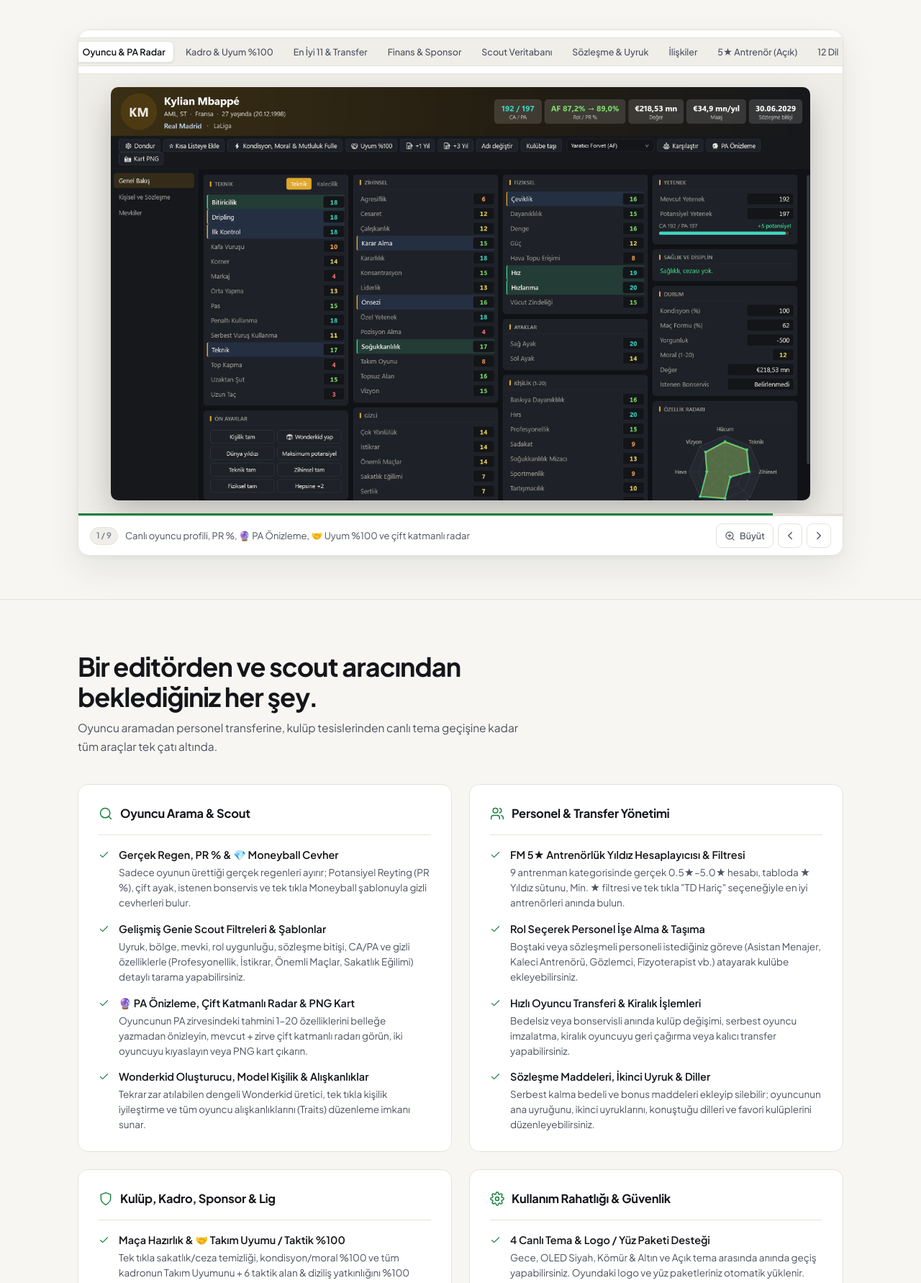
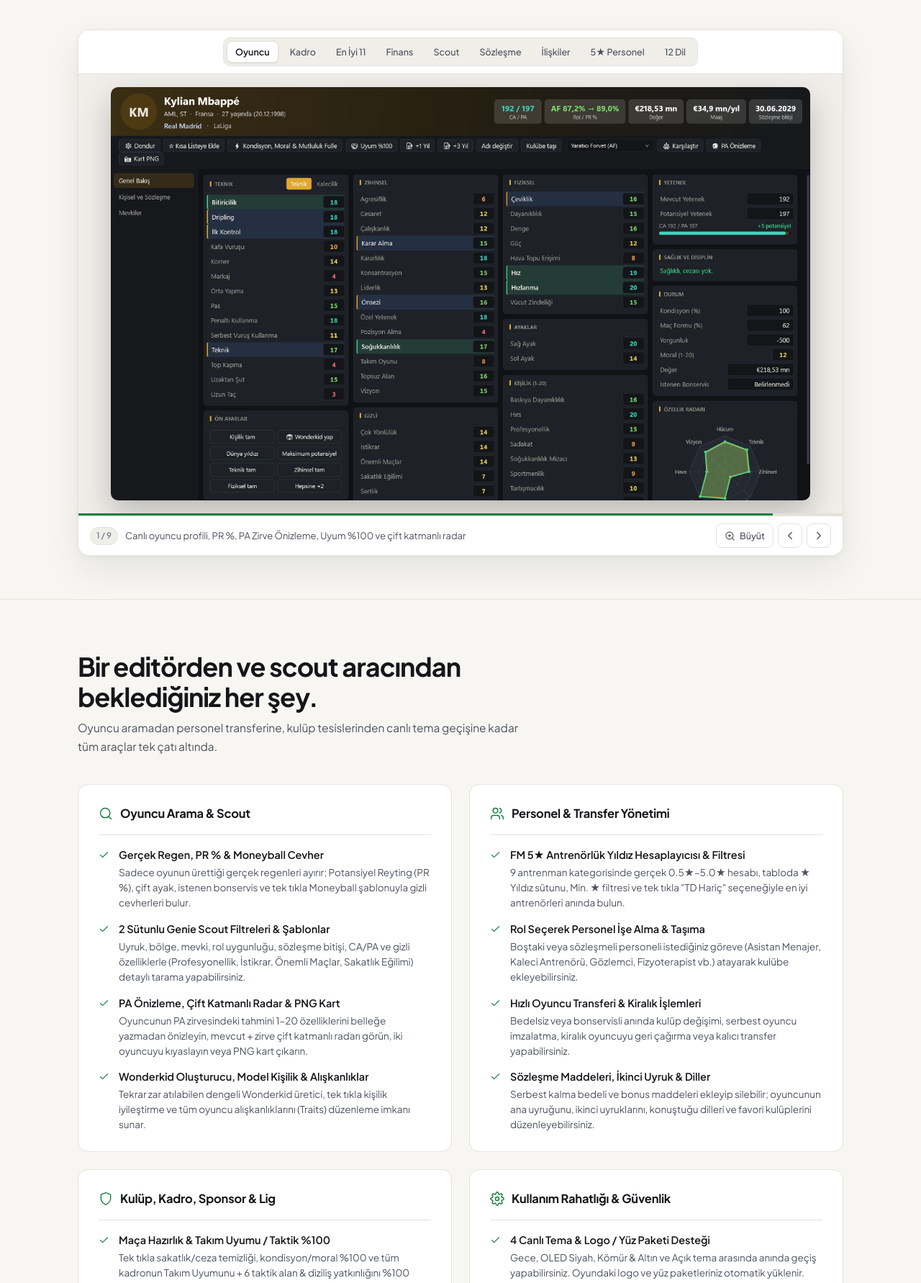
Before and after one commit to yunusemreyilmaz93-pixel/SquadEditor, a plain HTML site: page website/index.html in a window 1280 px wide. Shown: the part 603-2385 px from the top of the page at 72% size. Drawn offline with Linux system fonts and the light colour scheme.

Commit message:
website: fix slide tabs overflow (compact 9 tabs), eliminate double-transition flicker with preload + token guard, remove remaining emojis & old repo fallback links

```diff
--- a/website/index.html
+++ b/website/index.html
@@ -784,7 +784,7 @@
           <p class="hero-note" data-i18n="hero.note">Kurulum gerektirmez, tek dosya olarak çalışır.</p>
           <div class="hero-trust">
             <span id="releaseInfo">v1.4.0 · Açık Kaynak (MIT)</span>
-            <a id="sourceLink" href="https://github.com/basitbioyun/SquadEditor" target="_blank" rel="noopener" data-i18n="trust.source">Kaynak Kodu (GitHub)</a>
+            <a id="sourceLink" href="https://github.com/yunusemreyilmaz93-pixel/SquadEditor" target="_blank" rel="noopener" data-i18n="trust.source">Kaynak Kodu (GitHub)</a>
             <a href="#faq" data-i18n="trust.smartscreen">İlk açılışta SmartScreen uyarısı normaldir</a>
           </div>
         </div>
@@ -799,7 +799,7 @@
           <div class="progress-track"><div class="progress-fill" id="progressFill"></div></div>
           <div class="showcase-foot">
             <div class="slide-meta">
-              <span class="slide-count" id="slideCount">1 / 8</span>
+              <span class="slide-count" id="slideCount">1 / 9</span>
               <span id="slideCaption"></span>
             </div>
             <div class="slide-controls">
@@ -991,7 +991,7 @@
           </p>
           <div class="about-sign">
             <span><span data-i18n="about.by">Geliştiren</span> <strong>Yunus Emre Yılmaz</strong></span>
-            <a id="aboutGh" href="https://github.com/basitbioyun/SquadEditor" target="_blank" rel="noopener" class="btn btn-outline btn-sm">
+            <a id="aboutGh" href="https://github.com/yunusemreyilmaz93-pixel/SquadEditor" target="_blank" rel="noopener" class="btn btn-outline btn-sm">
               <svg class="ic" viewBox="0 0 24 24"><path d="M15 22v-4a4.8 4.8 0 0 0-1-3.5c3 0 6-2 6-5.5.08-1.25-.27-2.48-1-3.5.28-1.15.28-2.35 0-3.5 0 0-1 0-3 1.5-2.64-.5-5.36-.5-8 0C6 2 5 2 5 2c-.3 1.15-.3 2.35 0 3.5A5.4 5.4 0 0 0 4 9c0 3.5 3 5.5 6 5.5-.39.49-.68 1.05-.85 1.65-.17.6-.22 1.23-.15 1.85v4"/><path d="M9 18c-4.51 2-5-2-7-2"/></svg>
               <span data-i18n="about.repo">GitHub Deposu</span>
             </a>
@@ -1114,17 +1114,17 @@
       { flag: "kr", name: "한국어" }
     ];
 
-    // 9 distinct high-res real screenshots in BOTH TR and EN
+    // 9 distinct high-res real screenshots in BOTH TR and EN (concise tab labels so all 9 fit cleanly on one row)
     const SLIDES = [
-      { id: "overview", srcTr: "./assets/shot_player_overview.png", srcEn: "./assets/shot_player_overview_en.png", tr: "Oyuncu & PA Radar", en: "Player & PA Radar", capTr: "Canlı oyuncu profili, PR %, 🔮 PA Önizleme, 🤝 Uyum %100 ve çift katmanlı radar", capEn: "Live player profile, PR %, 🔮 PA Preview, 🤝 Max Cohesion & dual-layer radar" },
-      { id: "squad", srcTr: "./assets/shot_club_squad.png", srcEn: "./assets/shot_club_squad_en.png", tr: "Kadro & Uyum %100", en: "Squad & Cohesion", capTr: "Tek tıkla 🤝 Takım Uyumu & Taktik %100, 📸 Kadro Gelişim Takibi ve PR % sütunu", capEn: "1-click 🤝 Max Cohesion & Tactics 100%, 📸 Squad Progress Tracker & PR % column" },
-      { id: "bestxi", srcTr: "./assets/shot_club_bestxi.png", srcEn: "./assets/shot_club_bestxi_en.png", tr: "En İyi 11 & Transfer", en: "Best XI & Targets", capTr: "Kulüp En İyi 11 dizilişi, eksik analizi ve her mevki için 🔍 Akıllı Transfer Önerici", capEn: "Club Best XI pitch view, gap analysis & 🔍 Smart Transfer Finder per slot" },
-      { id: "finances", srcTr: "./assets/shot_club_finances.png", srcEn: "./assets/shot_club_finances_en.png", tr: "Finans & Sponsor", en: "Finances & Sponsors", capTr: "Bütçe, bakiye ve 🤝 Sponsorluk Anlaşmaları (Süper Sponsor Ekle, 2x, Düzenle)", capEn: "Budgets, balance & 🤝 Sponsorship Deals (Add Mega Sponsor, 2x, Edit)" },
-      { id: "home", srcTr: "./assets/shot_home_db.png", srcEn: "./assets/shot_home_db_en.png", tr: "Scout Veritabanı", en: "Scout Database", capTr: "Genie Scout filtreleri, 💎 Moneyball, PR %, Regen ve Wonderkid taraması", capEn: "Genie Scout filters, 💎 Moneyball, PR %, Regen & Wonderkid scouting" },
-      { id: "personal", srcTr: "./assets/shot_player_personal.png", srcEn: "./assets/shot_player_personal_en.png", tr: "Sözleşme & Uyruk", en: "Contract & Traits", capTr: "Sözleşme maddeleri, ikinci uyruk, diller ve tercih edilen hareketler", capEn: "Contract clauses, second nationalities, languages & player traits" },
+      { id: "overview", srcTr: "./assets/shot_player_overview.png", srcEn: "./assets/shot_player_overview_en.png", tr: "Oyuncu", en: "Player", capTr: "Canlı oyuncu profili, PR %, PA Zirve Önizleme, Uyum %100 ve çift katmanlı radar", capEn: "Live player profile, PR %, Peak PA Preview, Max Cohesion & dual-layer radar" },
+      { id: "squad", srcTr: "./assets/shot_club_squad.png", srcEn: "./assets/shot_club_squad_en.png", tr: "Kadro", en: "Squad", capTr: "Tek tıkla Takım Uyumu & Taktik %100, Kadro Gelişim Takibi ve PR % sütunu", capEn: "1-click Max Cohesion & Tactics 100%, Squad Progress Tracker & PR % column" },
+      { id: "bestxi", srcTr: "./assets/shot_club_bestxi.png", srcEn: "./assets/shot_club_bestxi_en.png", tr: "En İyi 11", en: "Best XI", capTr: "10 hazır diziliş, Özel Taktik & Roller ve her mevki için Akıllı Transfer Önerici", capEn: "10 formations, Custom Tactic & Roles & Smart Transfer Finder per slot" },
+      { id: "finances", srcTr: "./assets/shot_club_finances.png", srcEn: "./assets/shot_club_finances_en.png", tr: "Finans", en: "Finances", capTr: "4 canlı KPI kartı, bütçe, bakiye ve Sponsorluk Anlaşmaları yönetimi", capEn: "4 live KPI cards, budgets, balance & Sponsorship Deals editor" },
+      { id: "home", srcTr: "./assets/shot_home_db.png", srcEn: "./assets/shot_home_db_en.png", tr: "Scout", en: "Scout", capTr: "2 sütunlu Genie Scout filtreleri, Moneyball, PR %, Regen ve Wonderkid taraması", capEn: "2-column Genie Scout filters, Moneyball, PR %, Regen & Wonderkid scouting" },
+      { id: "personal", srcTr: "./assets/shot_player_personal.png", srcEn: "./assets/shot_player_personal_en.png", tr: "Sözleşme", en: "Contract", capTr: "Sözleşme maddeleri, ikinci uyruk, diller ve tercih edilen hareketler", capEn: "Contract clauses, second nationalities, languages & player traits" },
       { id: "relations", srcTr: "./assets/shot_club_relations.png", srcEn: "./assets/shot_club_relations_en.png", tr: "İlişkiler", en: "Relations", capTr: "Canlı rakip kulüpler, efsaneler, ikonlar ve sevilmeyen kişiler", capEn: "Live rival clubs, club legends, icons & disliked personnel" },
-      { id: "staffLight", srcTr: "./assets/shot_light.png", srcEn: "./assets/shot_light_en.png", tr: "5★ Antrenör (Açık)", en: "5★ Coach (Light)", capTr: "Açık tema · FM 5★ Antrenörlük Yıldız Hesaplayıcısı & TD Hariç filtresi", capEn: "Light theme · FM 5★ Coaching Star Calculator & Hide Managers filter" },
-      { id: "multilang", srcTr: "./assets/shot_ja.png", srcEn: "./assets/shot_de.png", tr: "12 Dil", en: "12 Languages", capTr: "12 dilde eksiksiz FM terminolojisi (Japonca örneği)", capEn: "Authentic FM terminology in 12 languages (German example)" }
+      { id: "staffLight", srcTr: "./assets/shot_light.png", srcEn: "./assets/shot_light_en.png", tr: "5★ Personel", en: "5★ Staff", capTr: "Açık tema · FM 5★ Antrenörlük Yıldız Hesaplayıcısı & TD Hariç filtresi", capEn: "Light theme · FM 5★ Coaching Star Calculator & Hide Managers filter" },
+      { id: "multilang", srcTr: "./assets/shot_ja.png", srcEn: "./assets/shot_de.png", tr: "12 Dil", en: "12 Langs", capTr: "12 dilde eksiksiz FM terminolojisi (Japonca örneği)", capEn: "Authentic FM terminology in 12 languages (German example)" }
     ];
 
     const I18N = {
@@ -1143,9 +1143,9 @@
         "feat.h": "Bir editörden ve scout aracından beklediğiniz her şey.",
         "feat.p": "Oyuncu aramadan personel transferine, kulüp tesislerinden canlı tema geçişine kadar tüm araçlar tek çatı altında.",
         "g1.h": "Oyuncu Arama & Scout",
-        "g1.f1t": "Gerçek Regen, PR % & 💎 Moneyball Cevher", "g1.f1d": "Sadece oyunun ürettiği gerçek regenleri ayırır; Potansiyel Reyting (PR %), çift ayak, istenen bonservis ve tek tıkla Moneyball şablonuyla gizli cevherleri bulur.",
-        "g1.f2t": "Gelişmiş Genie Scout Filtreleri & Şablonlar", "g1.f2d": "Uyruk, bölge, mevki, rol uygunluğu, sözleşme bitişi, CA/PA ve gizli özelliklerle (Profesyonellik, İstikrar, Önemli Maçlar, Sakatlık Eğilimi) detaylı tarama yapabilirsiniz.",
-        "g1.f3t": "🔮 PA Önizleme, Çift Katmanlı Radar & PNG Kart", "g1.f3d": "Oyuncunun PA zirvesindeki tahmini 1–20 özelliklerini belleğe yazmadan önizleyin, mevcut + zirve çift katmanlı radarı görün, iki oyuncuyu kıyaslayın veya PNG kart çıkarın.",
+        "g1.f1t": "Gerçek Regen, PR % & Moneyball Cevher", "g1.f1d": "Sadece oyunun ürettiği gerçek regenleri ayırır; Potansiyel Reyting (PR %), çift ayak, istenen bonservis ve tek tıkla Moneyball şablonuyla gizli cevherleri bulur.",
+        "g1.f2t": "2 Sütunlu Genie Scout Filtreleri & Şablonlar", "g1.f2d": "Uyruk, bölge, mevki, rol uygunluğu, sözleşme bitişi, CA/PA ve gizli özelliklerle (Profesyonellik, İstikrar, Önemli Maçlar, Sakatlık Eğilimi) detaylı tarama yapabilirsiniz.",
+        "g1.f3t": "PA Önizleme, Çift Katmanlı Radar & PNG Kart", "g1.f3d": "Oyuncunun PA zirvesindeki tahmini 1–20 özelliklerini belleğe yazmadan önizleyin, mevcut + zirve çift katmanlı radarı görün, iki oyuncuyu kıyaslayın veya PNG kart çıkarın.",
         "g1.f4t": "Wonderkid Oluşturucu, Model Kişilik & Alışkanlıklar", "g1.f4d": "Tekrar zar atılabilen dengeli Wonderkid üretici, tek tıkla kişilik iyileştirme ve tüm oyuncu alışkanlıklarını (Traits) düzenleme imkanı sunar.",
         "g2.h": "Personel & Transfer Yönetimi",
         "g2.f1t": "FM 5★ Antrenörlük Yıldız Hesaplayıcısı & Filtresi", "g2.f1d": "9 antrenman kategorisinde gerçek 0.5★–5.0★ hesabı, tabloda ★ Yıldız sütunu, Min. ★ filtresi ve tek tıkla \"TD Hariç\" seçeneğiyle en iyi antrenörleri anında bulun.",
@@ -1153,9 +1153,9 @@
         "g2.f3t": "Hızlı Oyuncu Transferi & Kiralık İşlemleri", "g2.f3d": "Bedelsiz veya bonservisli anında kulüp değişimi, serbest oyuncu imzalatma, kiralık oyuncuyu geri çağırma veya kalıcı transfer yapabilirsiniz.",
         "g2.f4t": "Sözleşme Maddeleri, İkinci Uyruk & Diller", "g2.f4d": "Serbest kalma bedeli ve bonus maddeleri ekleyip silebilir; oyuncunun ana uyruğunu, ikinci uyruklarını, konuştuğu dilleri ve favori kulüplerini düzenleyebilirsiniz.",
         "g3.h": "Kulüp, Kadro, Sponsor & Lig",
-        "g3.f1t": "Maça Hazırlık & 🤝 Takım Uyumu / Taktik %100", "g3.f1d": "Tek tıkla sakatlık/ceza temizliği, kondisyon/moral %100 ve tüm kadronun Takım Uyumunu + 6 taktik alan & diziliş yatkınlığını %100 yapın.",
-        "g3.f2t": "En İyi 11, 🔍 Akıllı Transfer Önerici & 📸 Gelişim Takibi", "g3.f2d": "En İyi 11'de her mevki için bütçenize uygun en iyi transfer hedeflerini anında önerir; kadro fotoğrafı çekip sezon içi CA/değer gelişimini takip etmenizi sağlar.",
-        "g3.f3t": "🤝 Sponsorluk Anlaşmaları, Finans & 🌟 Lig Altın Çağı", "g3.f3d": "Kulübün sponsorluklarını düzenleyin, Süper Sponsor (+50M/yıl) ekleyin veya 2x yapın; bütçe/tesisleri ve lig itibarını (Lig Altın Çağı) tek tıkla yükseltin.",
+        "g3.f1t": "Maça Hazırlık & Takım Uyumu / Taktik %100", "g3.f1d": "Tek tıkla sakatlık/ceza temizliği, kondisyon/moral %100 ve tüm kadronun Takım Uyumunu + 6 taktik alan & diziliş yatkınlığını %100 yapın.",
+        "g3.f2t": "10 Diziliş, Özel Roller & Akıllı Transfer Önerici", "g3.f2d": "Kendi 11'ini ve FM oyuncu rollerini oluştur; her mevki için bütçene uygun transfer hedeflerini anında gör ve Kadro Gelişim Takibiyle sezon içi CA/değer artışını izle.",
+        "g3.f3t": "Sponsorluk Anlaşmaları, Finans & Lig Altın Çağı", "g3.f3d": "Kulübün sponsorluklarını düzenleyin, Süper Sponsor (+50M/yıl) ekleyin veya 2x yapın; bütçe/tesisleri ve lig itibarını (Lig Altın Çağı) tek tıkla yükseltin.",
         "g3.f4t": "Toplu Düzenleme, Sözleşme Uzatma & Değer Sabitleme", "g3.f4d": "Birden fazla oyuncunun özelliklerini toplu değiştirebilir, tüm kadronun sözleşmesini uzatabilir veya seçtiğiniz değerlerin düşmemesi için dondurabilirsiniz.",
         "g4.h": "Kullanım Rahatlığı & Güvenlik",
         "g4.f1t": "4 Canlı Tema & Logo / Yüz Paketi Desteği", "g4.f1d": "Gece, OLED Siyah, Kömür & Altın ve Açık tema arasında anında geçiş yapabilirsiniz. Oyundaki logo ve yüz paketleriniz otomatik yüklenir.",
@@ -1197,9 +1197,9 @@
         "feat.h": "Everything you expect from a real-time editor and scout.",
         "feat.p": "From player scouting and role-based staff hiring to club facilities and live theme switching — all in one fast app.",
         "g1.h": "Player Search & Scouting",
-        "g1.f1t": "True Regen, PR % & 💎 Moneyball Gems", "g1.f1d": "Isolates true game-generated newgens; scout with Potential Rating (PR %), both feet, asking price and 1-click Moneyball presets.",
-        "g1.f2t": "Advanced Genie Scout Filters & Presets", "g1.f2d": "Filter by nationality, region, position, role rating, expiring contracts, CA/PA and hidden attributes (Professionalism, Consistency, Important Matches, Injury Proneness).",
-        "g1.f3t": "🔮 PA Preview, Dual-Layer Radar & PNG Card", "g1.f3d": "Preview projected 1–20 peak PA attributes without touching memory, view dual-layer current + peak radar, compare players side by side, or export PNG cards.",
+        "g1.f1t": "True Regen, PR % & Moneyball Gems", "g1.f1d": "Isolates true game-generated newgens; scout with Potential Rating (PR %), both feet, asking price and 1-click Moneyball presets.",
+        "g1.f2t": "2-Column Genie Scout Filters & Presets", "g1.f2d": "Filter by nationality, region, position, role rating, expiring contracts, CA/PA and hidden attributes (Professionalism, Consistency, Important Matches, Injury Proneness).",
+        "g1.f3t": "PA Preview, Dual-Layer Radar & PNG Card", "g1.f3d": "Preview projected 1–20 peak PA attributes without touching memory, view dual-layer current + peak radar, compare players side by side, or export PNG cards.",
         "g1.f4t": "Wonderkid Reroller, Model Personality & Player Traits", "g1.f4d": "Reroll balanced Wonderkids until you like the roll, max out personality traits, and toggle any player preferred move.",
         "g2.h": "Staff & Transfers",
         "g2.f1t": "FM 5★ Coaching Star Calculator & Search", "g2.f1d": "Real 0.5★–5.0★ calculator across all 9 training categories, ★ Stars column, Min ★ filter, and 1-click Hide Managers toggle.",
@@ -1207,9 +1207,9 @@
         "g2.f3t": "Instant Player Transfers & Loan Controls", "g2.f3d": "Move players with or without a transfer fee, sign free agents, recall loanees, or make loans permanent.",
         "g2.f4t": "Contract Clauses, Second Nationalities & Languages", "g2.f4d": "Add or remove release clauses and bonuses; edit primary/second nationalities, spoken languages and favoured clubs.",
         "g3.h": "Clubs, Squads, Sponsors & Leagues",
-        "g3.f1t": "Matchday Prep & 🤝 Max Cohesion / Tactics 100%", "g3.f1d": "Heal injuries, lift bans, restore fitness/morale, and max Team Cohesion (100) + Tactical Familiarity (100%) across the entire squad in one click.",
-        "g3.f2t": "Best XI, 🔍 Smart Transfer Finder & 📸 Progress Tracker", "g3.f2d": "Suggests budget-matched transfer targets for every Best XI slot, and tracks CA, value & attribute deltas across your season via local squad snapshots.",
-        "g3.f3t": "🤝 Sponsorship Deals, Finances & 🌟 League Golden Age", "g3.f3d": "Edit club sponsorship deals, add Mega Sponsors (+50M/yr) or double payouts; max budgets, facilities and entire leagues (League Golden Age) in one click.",
+        "g3.f1t": "Matchday Prep & Max Cohesion / Tactics 100%", "g3.f1d": "Heal injuries, lift bans, restore fitness/morale, and max Team Cohesion (100) + Tactical Familiarity (100%) across the entire squad in one click.",
+        "g3.f2t": "10 Formations, Custom Roles & Smart Transfer Finder", "g3.f2d": "Build custom role-based tactics, get budget-matched transfer targets for every Best XI slot, and track CA, value & attribute deltas via squad snapshots.",
+        "g3.f3t": "Sponsorship Deals, Finances & League Golden Age", "g3.f3d": "Edit club sponsorship deals, add Mega Sponsors (+50M/yr) or double payouts; max budgets, facilities and entire leagues (League Golden Age) in one click.",
         "g3.f4t": "Mass Edit, Bulk Contract Extend & Freezing", "g3.f4d": "Bulk-edit attributes across selected players, extend contracts for the whole squad, or freeze values so the game never lowers them.",
         "g4.h": "Craft & Safety",
         "g4.f1t": "4 Live Themes & FM Graphics Support", "g4.f1d": "Switch live between Midnight, OLED Black, Charcoal & Gold, and Light themes. Automatically loads logos and faces from your FM graphics folder.",
@@ -1254,6 +1254,11 @@
         : `<path d="M12 3a6 6 0 0 0 9 9 9 9 0 1 1-9-9Z"/>`;
     }
 
+    let slideToken = 0;
+    let fadeTimer = null;
+    // Preload all slide images in background so transitions never flicker or double-refresh
+    SLIDES.forEach(s => { new Image().src = s.srcTr; new Image().src = s.srcEn; });
+
     function renderSlides() {
       const tabs = document.getElementById("slideTabs");
       tabs.innerHTML = SLIDES.map((s, i) =>
@@ -1262,16 +1267,21 @@
       tabs.querySelectorAll(".slide-tab").forEach(b => b.addEventListener("click", () => goSlide(Number(b.dataset.idx))));
       const cur = SLIDES[slideIdx];
       const nextSrc = lang === "tr" ? cur.srcTr : cur.srcEn;
+      const nextAlt = lang === "tr" ? cur.capTr : cur.capEn;
       document.getElementById("slideCount").textContent = `${slideIdx + 1} / ${SLIDES.length}`;
-      document.getElementById("slideCaption").textContent = lang === "tr" ? cur.capTr : cur.capEn;
+      document.getElementById("slideCaption").textContent = nextAlt;
       const img = document.getElementById("slideImg");
       if (img.getAttribute("src") !== nextSrc) {
+        const myToken = ++slideToken;
+        if (fadeTimer) { clearTimeout(fadeTimer); fadeTimer = null; }
         img.classList.add("fading");
-        setTimeout(() => {
+        fadeTimer = setTimeout(() => {
+          if (myToken !== slideToken) return;
+          img.onload = () => { if (myToken === slideToken) img.classList.remove("fading"); };
           img.src = nextSrc;
-          img.alt = lang === "tr" ? cur.capTr : cur.capEn;
-          img.classList.remove("fading");
-        }, 150);
+          img.alt = nextAlt;
+          if (img.complete) img.classList.remove("fading");
+        }, 110);
       }
     }
 
```
